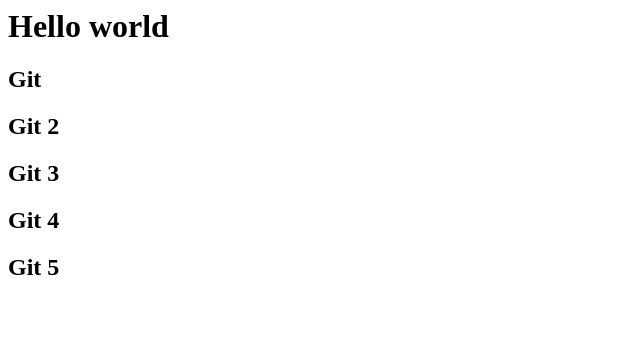
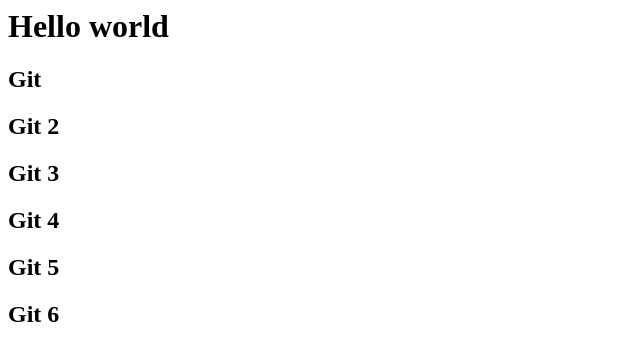
Before and after one commit to djordjemwork/learning-git, a plain HTML site: page index.html in a window 1280 px wide. Shown: the full height of the page, 0-640 px from the left. Drawn offline with Linux system fonts and the light colour scheme.

Commit message:
seventh line

```diff
--- a/index.html
+++ b/index.html
@@ -4,3 +4,4 @@
 <h2>Git 3</h2>
 <h2>Git 4</h2>
 <h2>Git 5</h2>
+<h2>Git 6</h2>
```
